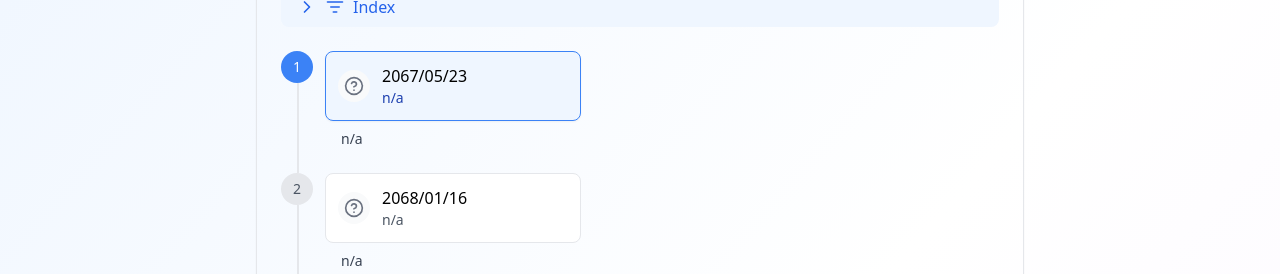
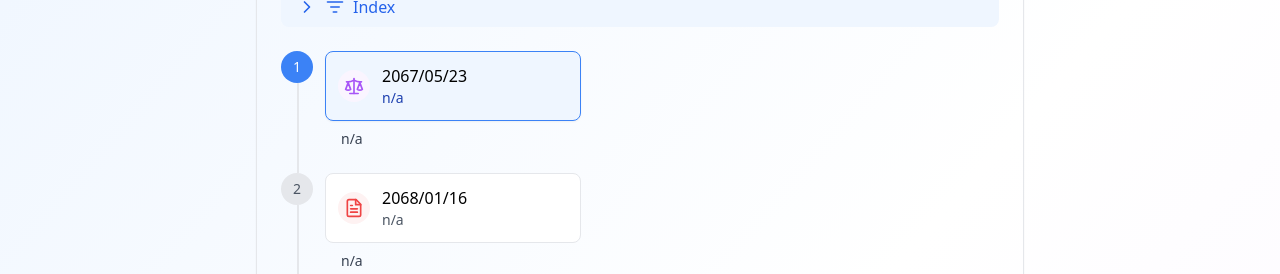
Before and after one commit to ShivaPrasadAcharya/exptimeline.git.io, a React (Vite) app: page / in a window 1280 px wide. Shown: the part 170-444 px from the top of the page. Built offline with nearby package versions, Linux system fonts and the light colour scheme.

Commit message:
Update timelineData.js

```diff
--- a/src/timelineData.js
+++ b/src/timelineData.js
@@ -21,7 +21,7 @@ data:[
 "en": "n/a",
 "ne": "Happy Hour ले MOCTCA बाट १० ठाउँमा Electronic casino संचालन गर्न पाउने अनुमति प्राप्त"
 },
-"category": "license"
+"category": "court"
 },
 {
 "year": "2068/01/16",
@@ -33,7 +33,7 @@ data:[
 "en": "n/a",
 "ne": "Hotel NANSC Resort, सिद्धार्थनगर (भैरहवा) को परिसरमा 10 वर्षको लागि Electronic casino संचालन गर्न दिने सम्झौता"
 },
-"category": "agreement"
+"category": "complaint"
 },
 {
 "year": "2068/01/20",
@@ -45,7 +45,7 @@ data:[
 "en": "n/a",
 "ne": "Hotel NANSC ले Rupa International लाई mini casino संचालनको लागि 10 वर्षको बहाल सम्झौता"
 },
-"category": "agreement"
+"category": "sub-contract"
 },
 {
 "year": "2070/04/15",
```
